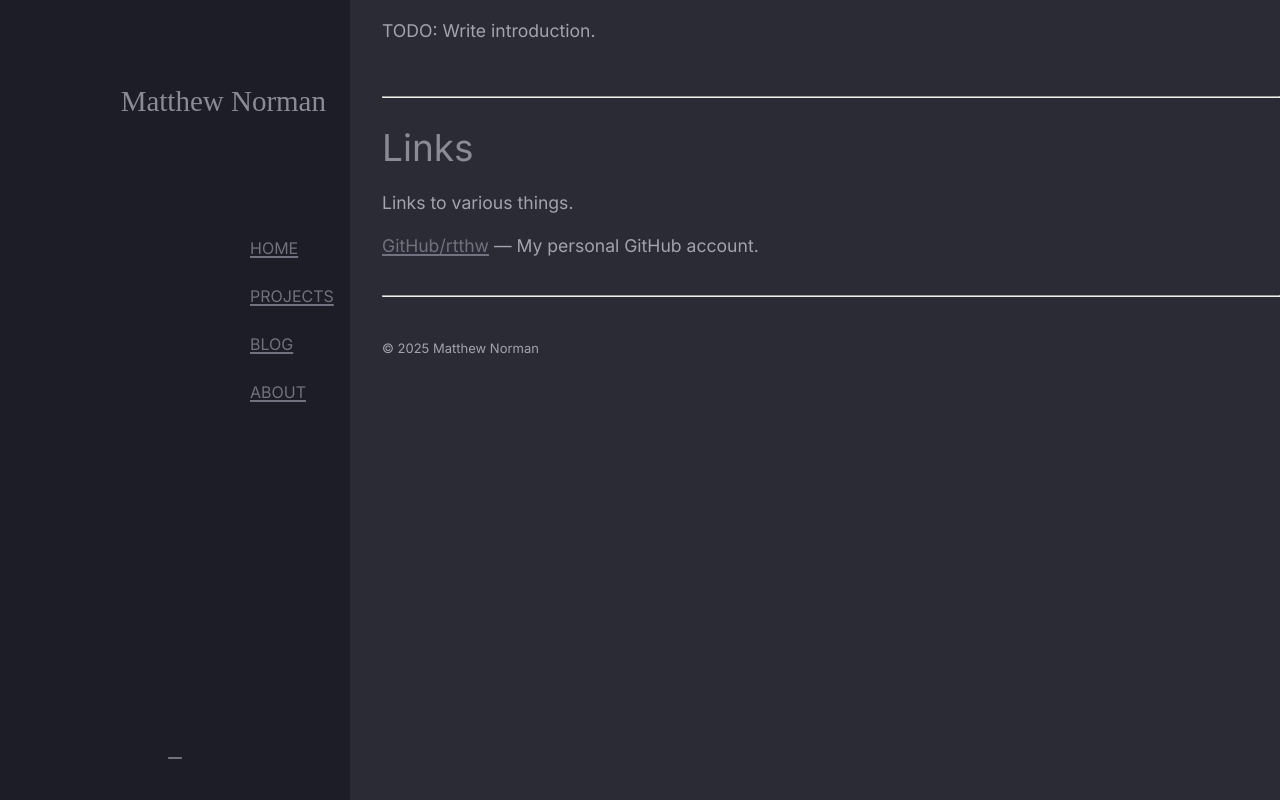
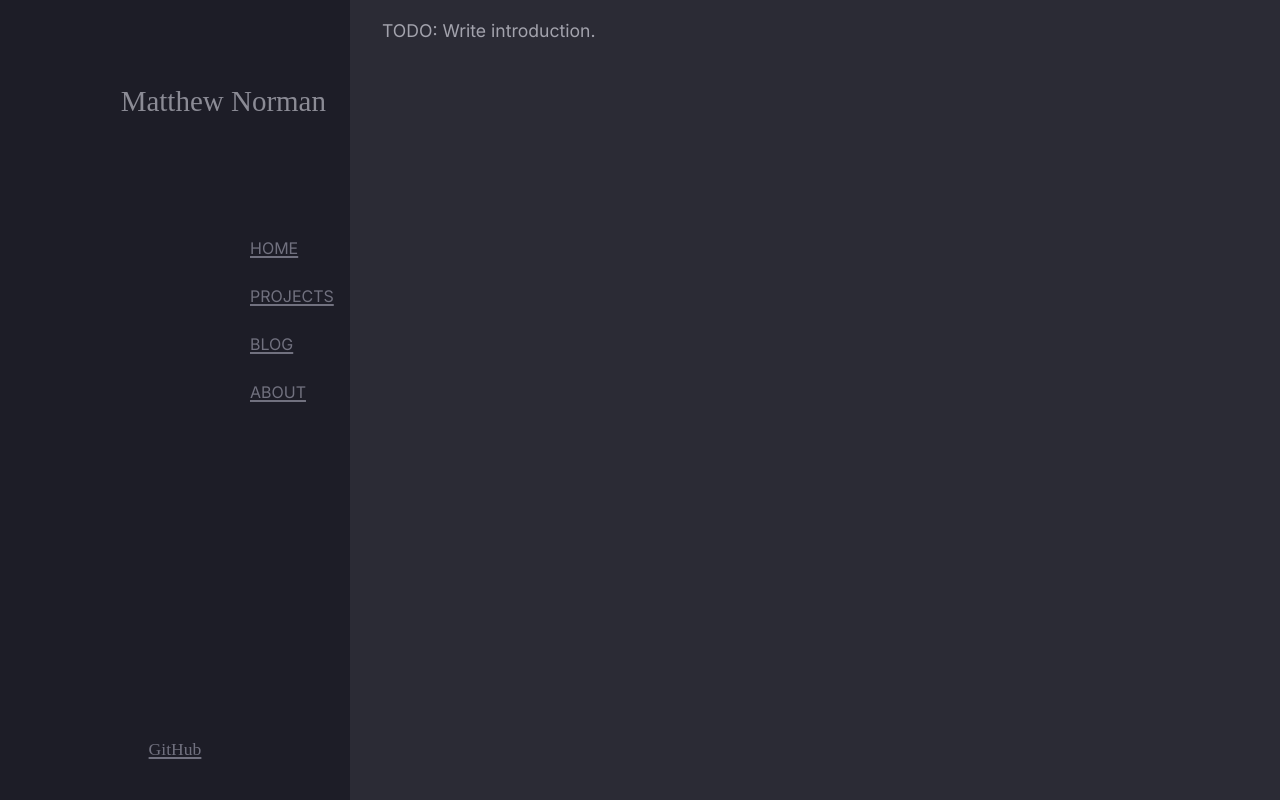
Before and after one commit to rtthw/rtthw.github.io, a plain HTML site: page index.html in a window 1280 px wide. Drawn offline with Linux system fonts and the light colour scheme; a web font is replaced by a local one.

Commit message:
Cleanup index

```diff
--- a/index.html
+++ b/index.html
@@ -26,26 +26,11 @@
                 </li>
             </ul>
             <div id="links">
-                <a href="https://github.com/rtthw"></a>
+                <a href="https://github.com/rtthw">GitHub</a>
             </div>
         </div>
         <div id="main">
             <p>TODO: Write introduction.</p>
-            <br />
-            <hr />
-            <br />
-            <h2 id="links">Links</h2>
-            <p>Links to various things.</p>
-            <ul>
-                <li>
-                    <a href="https://github.com/rtthw">GitHub/rtthw</a> &mdash; My personal GitHub
-                    account.
-                </li>
-            </ul>
-            <br />
-            <hr />
-            <br />
-            <small>&copy 2025 Matthew Norman</small>
         </div>
     </body>
 </html>
```
